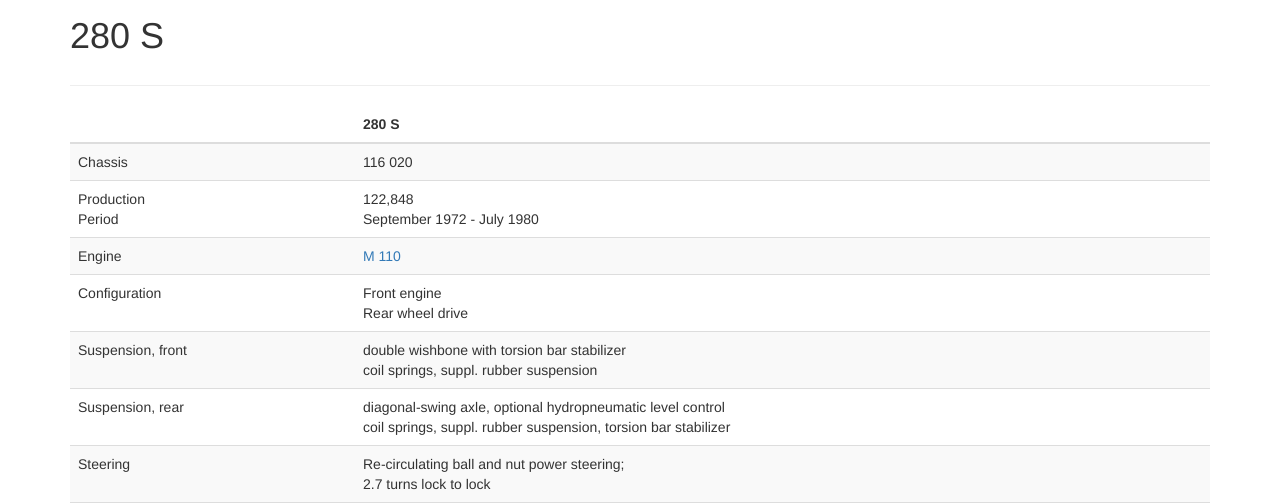
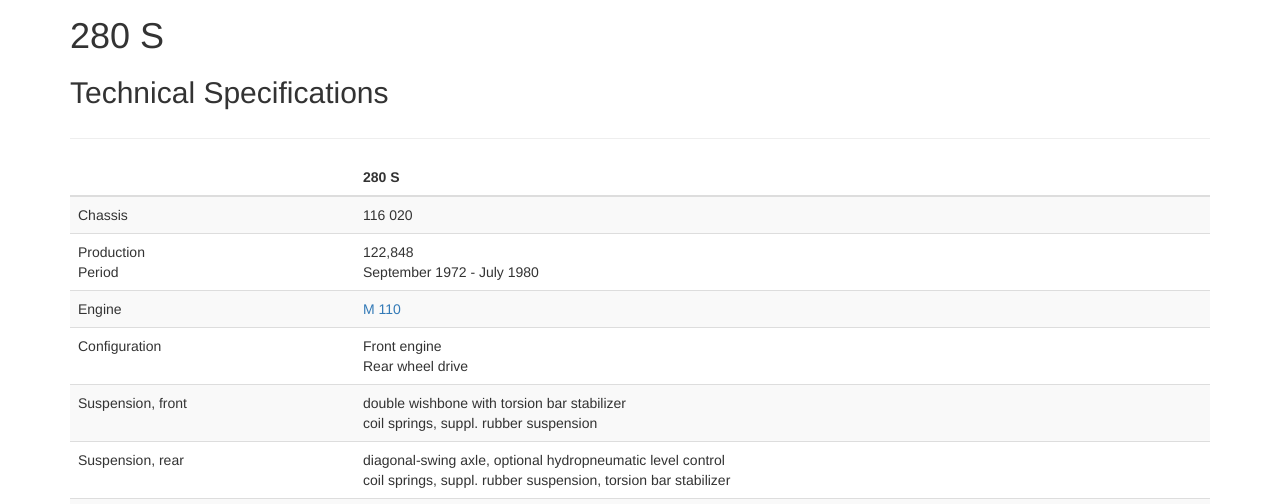
Before and after one commit to W116org/w116org.github.io, a Jekyll site: the page built from library/116_020.html, in a window 1280 px wide and 900 px high, cut to the strip 396-900 px from the top of the window. Built offline with Jekyll 4.4.1, drawn with Linux system fonts in a browser that asks for light colours; nearby versions of some CDN libraries; comment, search, counter and statistics services are not loaded.

Commit message:
Update header.html

```diff
--- a/_includes/header.html
+++ b/_includes/header.html
@@ -1,5 +1,5 @@
 <div class="page-header">
   {% if page.title %}<h1>{{page.title}}</h1>{% endif %}
-  {% if page.subtitletitle %}<h2>{{page.subtitle}}</h2>{% endif %}
+  {% if page.subtitle %}<h2>{{page.subtitle}}</h2>{% endif %}
   {% if page.lead %}<p class="lead">{{page.lead}}</p>{% endif %}
 </div>
```
